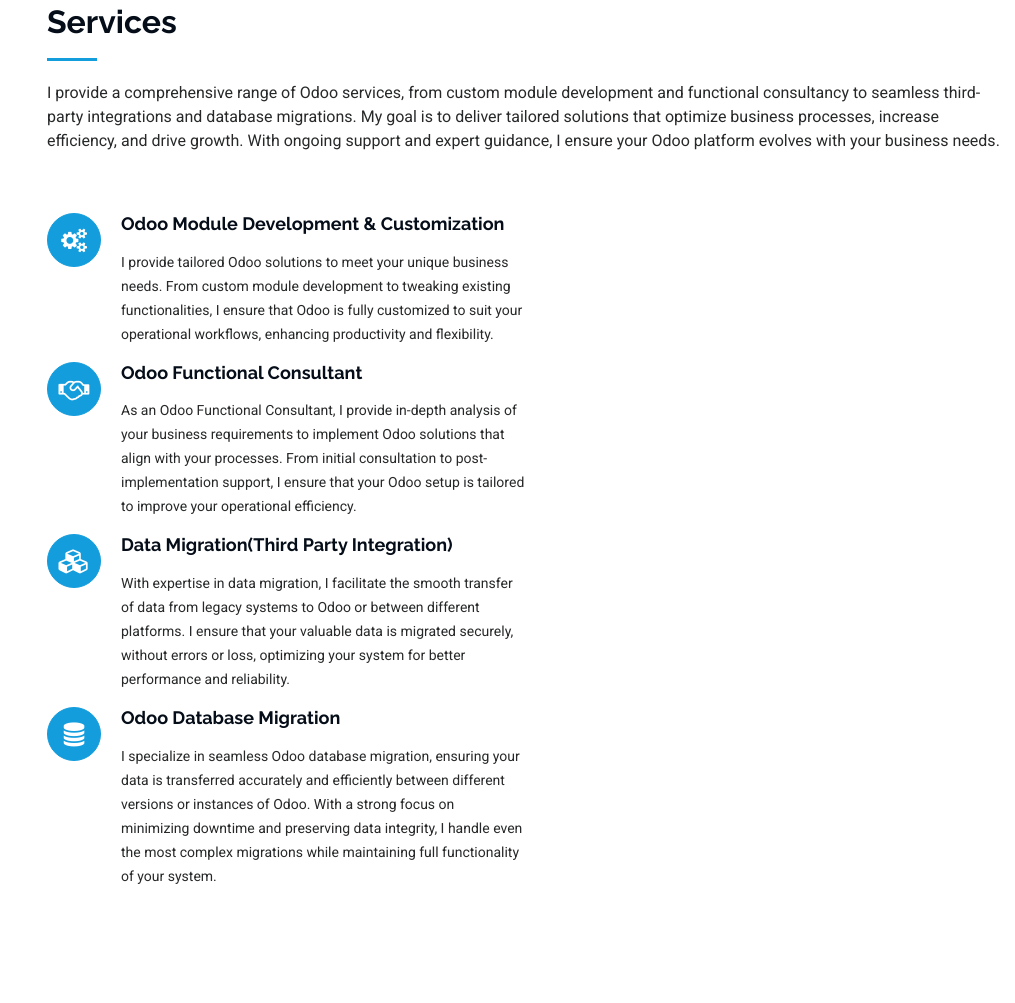
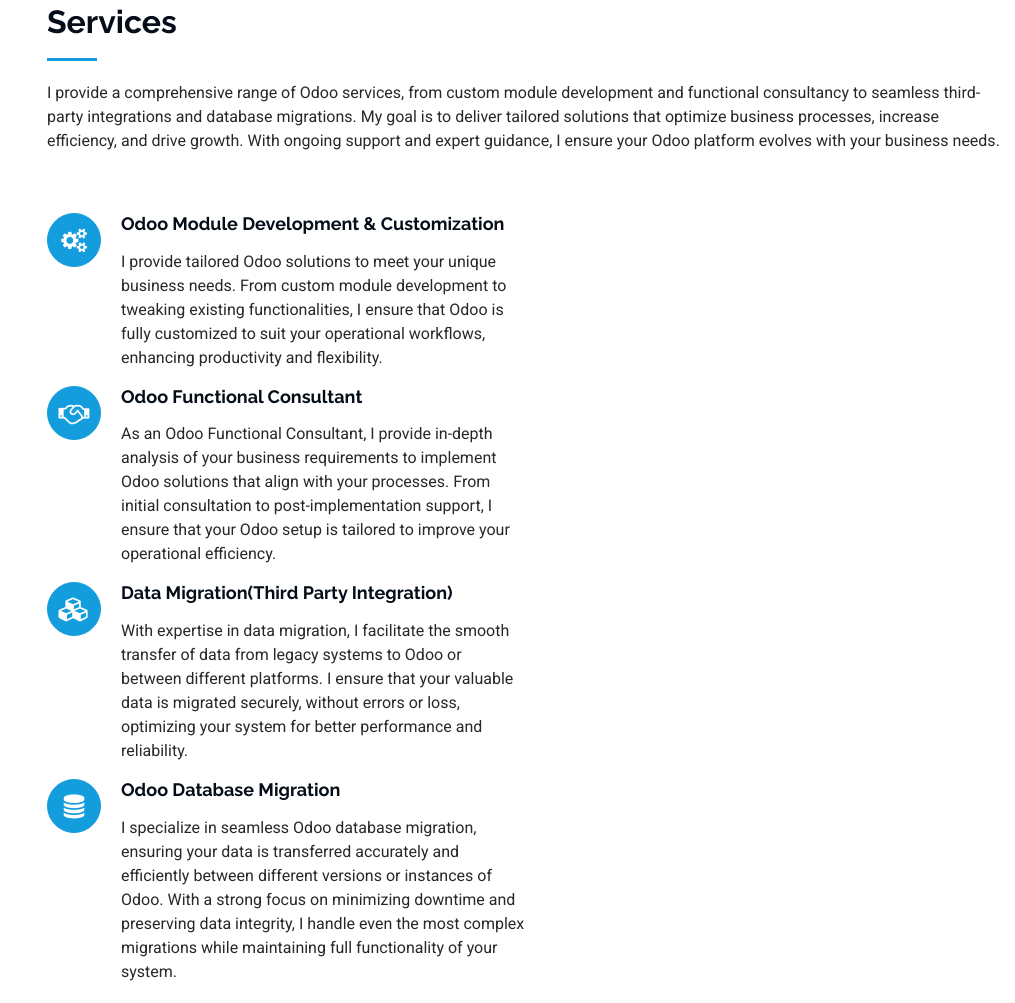
Before and after one commit to jayambaliya5699/portfolio, a plain HTML site: page index.html in a window 1280 px wide. Shown: the part 1722-2725 px from the top of the page, without its empty margins (265-1280 px from the left). Drawn offline with Linux system fonts and the light colour scheme.

Commit message:
Bigger the description, wider the attraction

```diff
--- a/index.html
+++ b/index.html
@@ -162,24 +162,13 @@
           With ongoing support and expert guidance, I ensure your Odoo platform evolves with your business needs.
         </p>
       </div>
-      <!-- <div class="row">
-        <div class="col-md-6">
-          <h2 class="text-accent">Odoo Module Development/Customization</h2>
-          <br/>
-          <br/>
-          <p class="lead">I provide tailored Odoo solutions to meet your unique business needs. From custom module development to tweaking existing functionalities, I ensure that Odoo is fully customized to suit your operational workflows, enhancing productivity and flexibility.</p>
-        </div>
-        <div class="col-md-5">
-          <img src="assets/images/icons_as_svg/gears-1.jpg" alt="Image" class="img-fluid"/>
-        </div>
-      </div> -->
       <div>
           <div class="container">
             <div class="col-lg-6 col-md-6 service-item d-flex" data-aos="fade-up" data-aos-delay="200">
               <div class="icon flex-shrink-0"><i class="fa fa-gears"></i></div>
               <div>
                 <h4 class="title">Odoo Module Development &amp; Customization</h4>
-                <p class="description">I provide tailored Odoo solutions to meet your unique business needs. From custom module development to tweaking existing functionalities, I ensure that Odoo is fully customized to suit your operational workflows, enhancing productivity and flexibility. </p>
+                <p>I provide tailored Odoo solutions to meet your unique business needs. From custom module development to tweaking existing functionalities, I ensure that Odoo is fully customized to suit your operational workflows, enhancing productivity and flexibility. </p>
               </div>
             </div>
 
@@ -187,7 +176,7 @@
               <div class="icon flex-shrink-0"><i class="fa fa-handshake-o"></i></div>
               <div>
                 <h4 class="title">Odoo Functional Consultant</h4>
-                <p class="description">As an Odoo Functional Consultant, I provide in-depth analysis of your business requirements to implement Odoo solutions that align with your processes. From initial consultation to post-implementation support, I ensure that your Odoo setup is tailored to improve your operational efficiency.</p>
+                <p>As an Odoo Functional Consultant, I provide in-depth analysis of your business requirements to implement Odoo solutions that align with your processes. From initial consultation to post-implementation support, I ensure that your Odoo setup is tailored to improve your operational efficiency.</p>
               </div>
             </div>
 
@@ -195,7 +184,7 @@
               <div class="icon flex-shrink-0"><i class="fa fa-cubes"></i></div>
               <div>
                 <h4 class="title">Data Migration(Third Party Integration)</h4>
-                <p class="description">With expertise in data migration, I facilitate the smooth transfer of data from legacy systems to Odoo or between different platforms. I ensure that your valuable data is migrated securely, without errors or loss, optimizing your system for better performance and reliability.</p>
+                <p>With expertise in data migration, I facilitate the smooth transfer of data from legacy systems to Odoo or between different platforms. I ensure that your valuable data is migrated securely, without errors or loss, optimizing your system for better performance and reliability.</p>
               </div>
             </div>
 
@@ -203,7 +192,7 @@
               <div class="icon flex-shrink-0"><i class="fa fa-database"></i></div>
               <div>
                 <h4 class="title">Odoo Database Migration</h4>
-                <p class="description">I specialize in seamless Odoo database migration, ensuring your data is transferred accurately and efficiently between different versions or instances of Odoo. With a strong focus on minimizing downtime and preserving data integrity, I handle even the most complex migrations while maintaining full functionality of your system.</p>
+                <p>I specialize in seamless Odoo database migration, ensuring your data is transferred accurately and efficiently between different versions or instances of Odoo. With a strong focus on minimizing downtime and preserving data integrity, I handle even the most complex migrations while maintaining full functionality of your system.</p>
               </div>
             </div>
 
```
